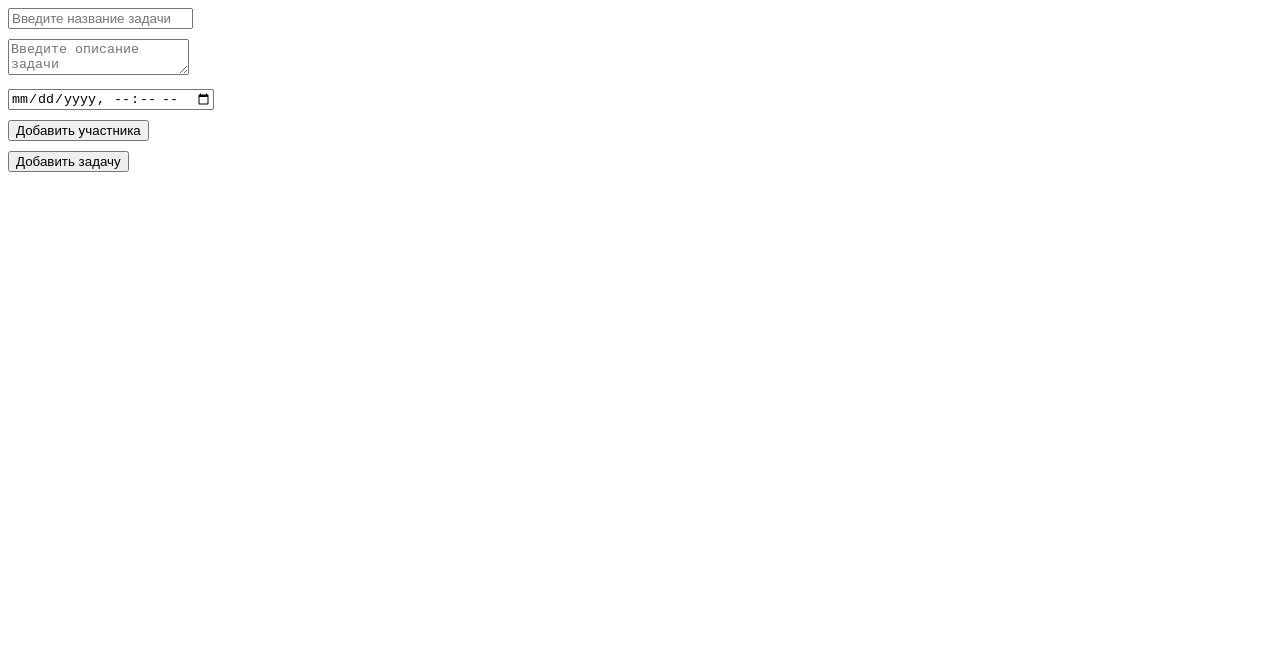
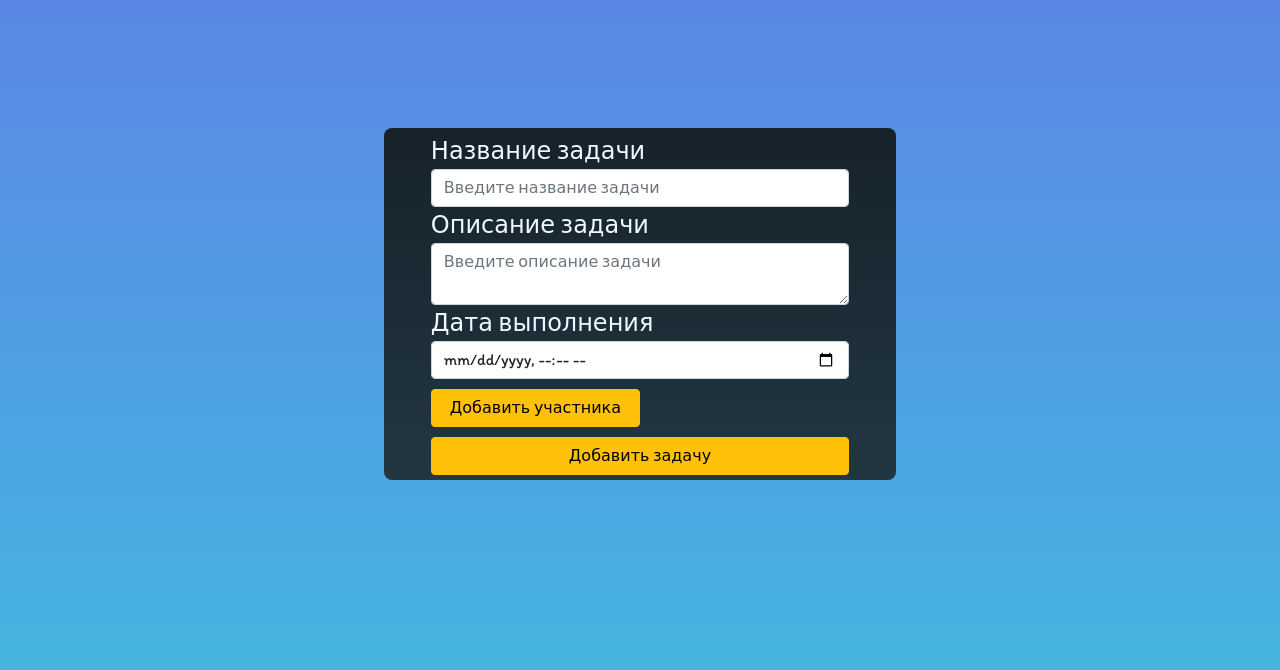
Before and after one commit to RyanGlouw/Project_TODO, a plain HTML site: page index.html in a window 1280 px wide. Drawn offline with nearby package versions, Linux system fonts and the light colour scheme.

Commit message:
addInputPerson

```diff
--- a/css/index.css
+++ b/css/index.css
@@ -2,19 +2,47 @@
   box-sizing: border-box;
 }
 
-.participant-inputs {
-  display: flex;
-  flex-wrap: wrap;
-  gap: 10px;
-}
-
-.participant-inputs__item {
-  display: flex;
+body {
+  background-image: url("../img/background.jpg");
 }
 
 .todoapp-form {
+  font-family: 'Itim', cursive;
+  color: aliceblue;
+  border-radius: 0.5rem;
   display: flex;
+  justify-content: center;
+  background-image: url("../img/Mirage.jpg");
   flex-direction: column;
-  align-items: flex-start;
-  gap: 10px;;
+  align-items: center;
+  padding: 5px;
+  margin-left: 30%;
+  margin-right: 30%;
+  margin-top: 10%;
+
 }
+
+label {
+  font-size: 1.5rem;
+
+}
+.participant-input{
+  margin-top: 10px;
+  background: #0f0c29;  /* fallback for old browsers */
+  background: -webkit-linear-gradient(to top, #24243e, #302b63, #0f0c29);  /* Chrome 10-25, Safari 5.1-6 */
+  background: linear-gradient(to top, #24243e, #302b63, #0f0c29); /* W3C, IE 10+/ Edge, Firefox 16+, Chrome 26+, Opera 12+, Safari 7+ */
+  font-style: italic;
+  color: azure;
+}
+
+#butt{
+  width: 100%;
+  margin-top: 10px;
+}
+
+.btn{
+  width: 50%;
+  margin-top: 10px;
+}
+
+input::-webkit-input-placeholder { color:white; }
--- a/index.html
+++ b/index.html
@@ -6,35 +6,46 @@
     <meta http-equiv="X-UA-Compatible" content="IE=edge">
     <meta name="viewport" content="width=device-width, initial-scale=1.0">
     <link rel="stylesheet" href="./css/index.css">
+    <link rel="preconnect" href="https://fonts.gstatic.com">
+    <link href="https://fonts.googleapis.com/css2?family=Itim&display=swap" rel="stylesheet">
+    <link href="https://cdn.jsdelivr.net/npm/bootstrap@5.0.0/dist/css/bootstrap.min.css" rel="stylesheet"
+        integrity="sha384-wEmeIV1mKuiNpC+IOBjI7aAzPcEZeedi5yW5f2yOq55WWLwNGmvvx4Um1vskeMj0" crossorigin="anonymous">
     <title>TO-DO APP</title>
 </head>
 
 <body>
-    <form action="#" method="post" name="todoapp" class="todoapp-form">
+
+    <form action="#" method="post" name="todoapp" class="todoapp-form ">
+        <div class="col-md-10">
             <div>
-            <input name="nameTask" id="nametask" type="text" placeholder="Введите название задачи">
+                <label for="nametask">Название задачи</label>
+                <input class="form-control" name="nameTask" id="nametask" type="text" placeholder="Введите название задачи">
+
             </div>
 
             <div>
-            <textarea name='descTask' placeholder="Введите описание задачи"></textarea>
+                <label for="descTask">Описание задачи</label>
+                <textarea class="form-control" name='descTask' placeholder="Введите описание задачи"></textarea>
             </div>
 
             <div>
-            <input name='dateTask' type="datetime-local">
+                <label for="dateTask">Дата выполнения</label>
+                <input class="form-control" name='dateTask' type="datetime-local">
             </div>
 
             <div>
-            <input name="addParticipant" type="button" value="Добавить участника">
+                <input class="btn btn-warning" name="addParticipant" type="button" value="Добавить участника">
 
-            <div class="participant-inputs">
+                <div class="participant-inputs ">
 
                 </div>
 
             </div>
 
-        <button id="butt" type="submit">Добавить задачу</button>
+            <button  class="btn btn-warning" id="butt" type="submit">Добавить задачу</button>
 
     </form>
+    </div>
     <script src="js/main.js"></script>
 </body>
 
```
Also changed, not shown: img/Mirage.jpg (added), img/background.jpg (added), img/background_form.jpg (added). Lines whose indentation alone changed are shown as unchanged.
